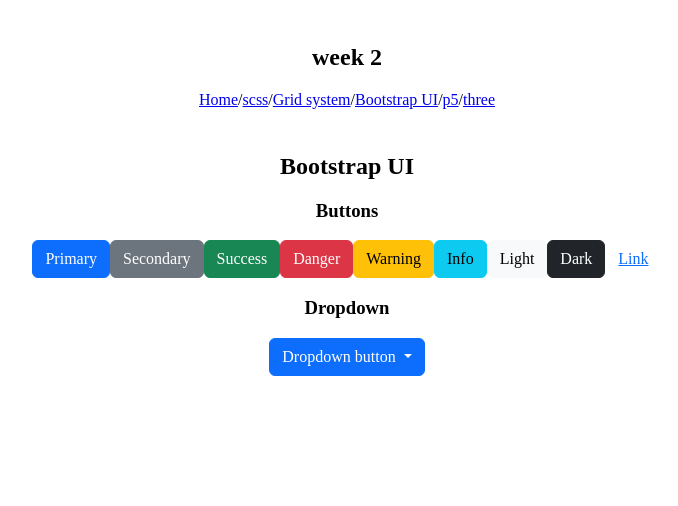
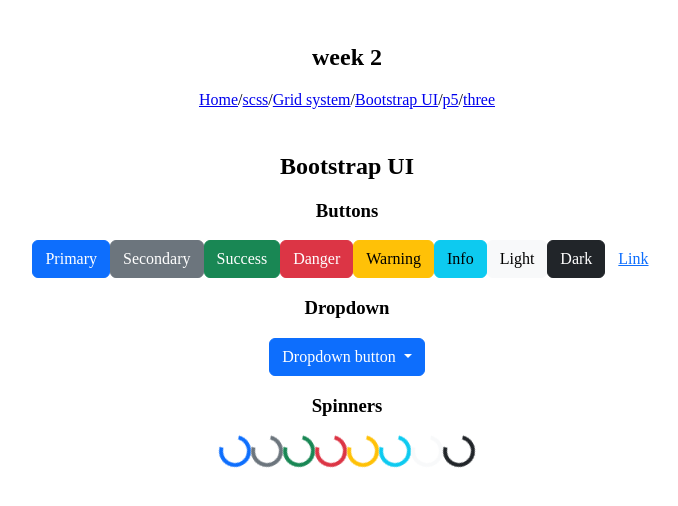
Before and after one commit to jooohyunpark/itp-wou-fall-2022, a Nuxt app in the folder week2/: page /bootstrap-ui in a window 1280 px wide. Shown: the top 506 px of the page, without its empty margins (293-971 px from the left). Built offline with nearby package versions, Linux system fonts and the light colour scheme.

Commit message:
add spinners

```diff
--- a/week2/pages/bootstrap-ui.vue
+++ b/week2/pages/bootstrap-ui.vue
@@ -33,6 +33,33 @@
         <li><a class="dropdown-item" href="#">Something else here</a></li>
       </ul>
     </div>
+
+    <!--  -->
+    <h3>Spinners</h3>
+    <div class="spinner-border text-primary" role="status">
+      <span class="visually-hidden">Loading...</span>
+    </div>
+    <div class="spinner-border text-secondary" role="status">
+      <span class="visually-hidden">Loading...</span>
+    </div>
+    <div class="spinner-border text-success" role="status">
+      <span class="visually-hidden">Loading...</span>
+    </div>
+    <div class="spinner-border text-danger" role="status">
+      <span class="visually-hidden">Loading...</span>
+    </div>
+    <div class="spinner-border text-warning" role="status">
+      <span class="visually-hidden">Loading...</span>
+    </div>
+    <div class="spinner-border text-info" role="status">
+      <span class="visually-hidden">Loading...</span>
+    </div>
+    <div class="spinner-border text-light" role="status">
+      <span class="visually-hidden">Loading...</span>
+    </div>
+    <div class="spinner-border text-dark" role="status">
+      <span class="visually-hidden">Loading...</span>
+    </div>
   </div>
 </template>
 
--- a/week2/styles/_bootstrap.scss
+++ b/week2/styles/_bootstrap.scss
@@ -19,11 +19,16 @@
 @import "bootstrap/scss/root";
 
 // 6. Optionally include any other parts as needed
+@import "bootstrap/scss/utilities";
+@import "bootstrap/scss/helpers";
+
 @import "bootstrap/scss/containers";
 @import "bootstrap/scss/grid";
 @import "bootstrap/scss/buttons";
 @import "bootstrap/scss/dropdown";
+@import "bootstrap/scss/spinners";
 
 // 7. Optionally include utilities API last to generate classes based on the Sass map in `_utilities.scss`
+@import "bootstrap/scss/utilities/api";
 
 // 8. Add additional custom code here
```
